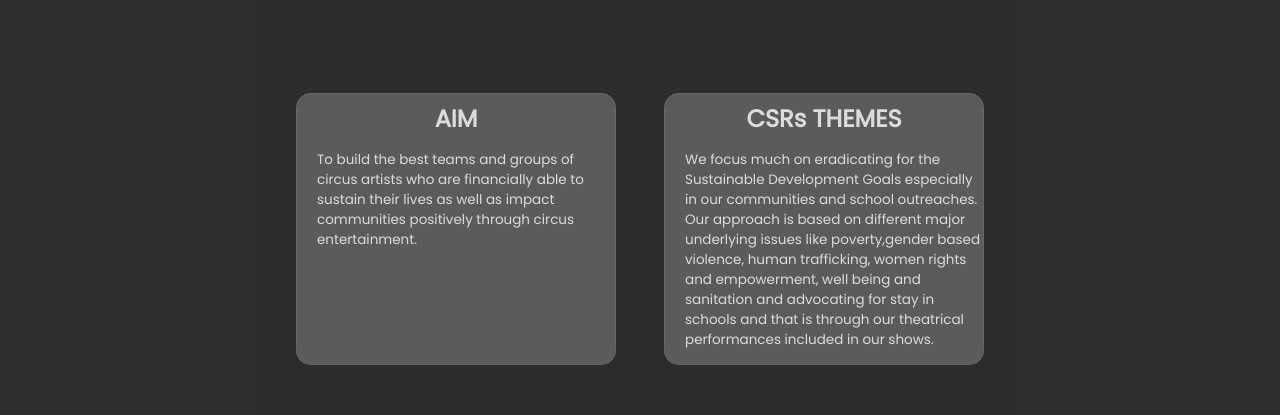
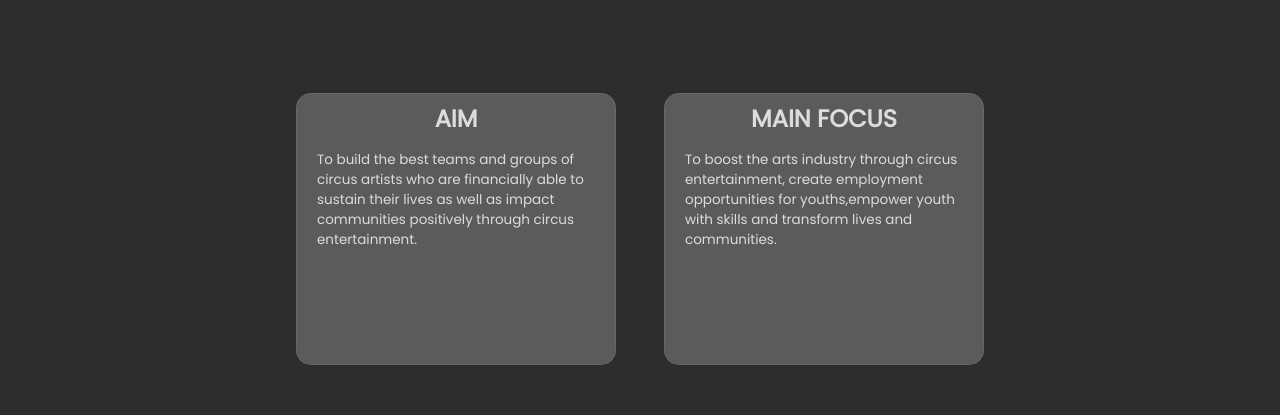
Before and after one commit to ivanshaba/website, a plain HTML site: page index.html in a window 1280 px wide. Shown: the part 3233-3648 px from the top of the page. Drawn offline with Linux system fonts and the light colour scheme.

Commit message:
it was a hustle😫😥

```diff
--- a/index.html
+++ b/index.html
@@ -156,7 +156,7 @@
               </div>
             </div>
 
-            <div class="card card_six">
+            <!-- <div class="card card_six">
               <div class="card_wrapper">
                 <div class="card_heading margin">
                   <h1>CSRs THEMES</h1>
@@ -177,9 +177,8 @@
                   </p>
                 </div>
               </div>
+            </div> -->
 
-
-            </div>
             <div class="card  card_eight">
               <div class="card_wrapper">
                 <div class="card_heading margin">
```
